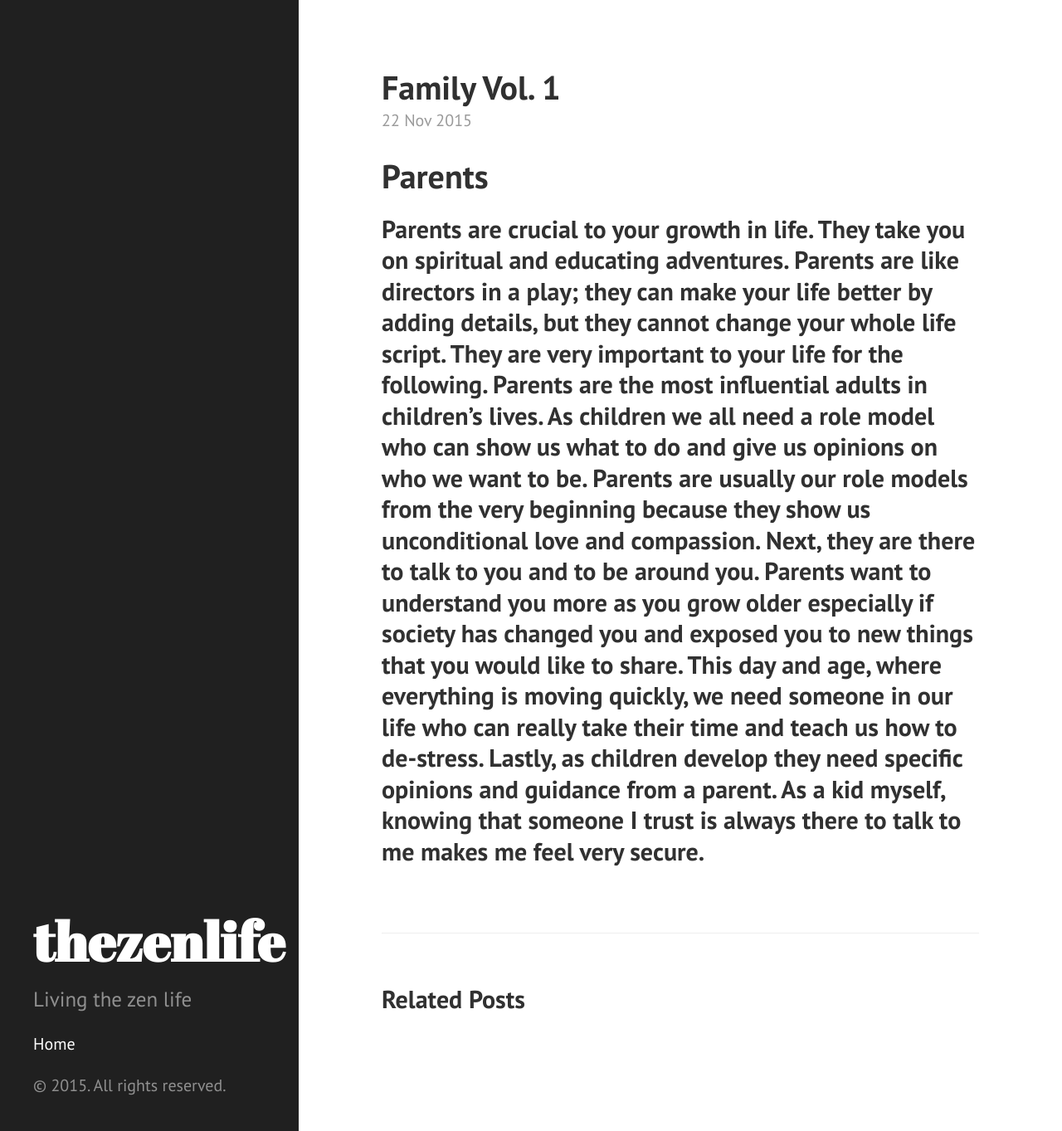
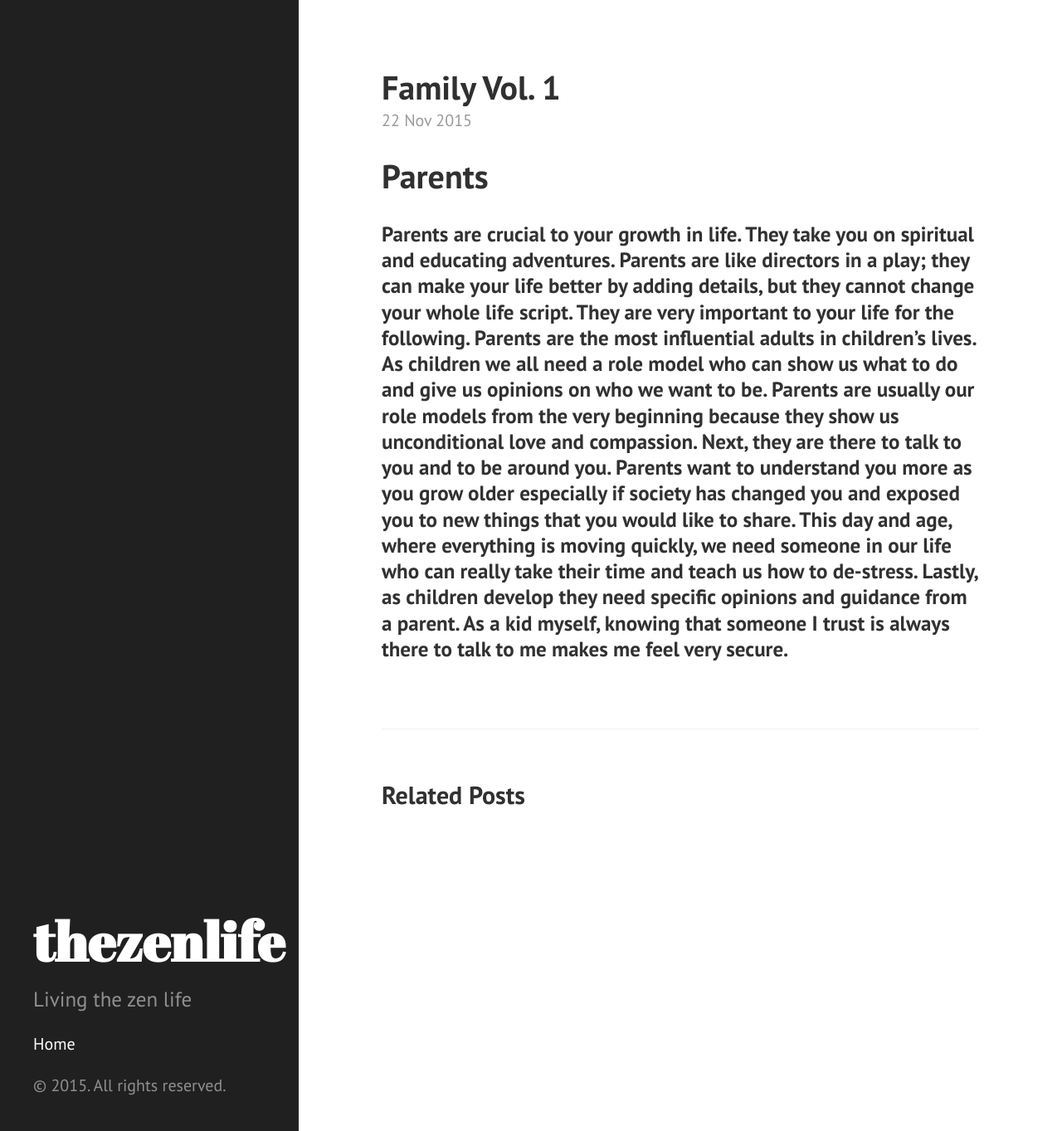
Before and after one commit to TheZenLife/TheZenLife.github.io, a Jekyll site: the page built from _posts/2015-11-22-family-vol-1.markdown, in a window 1280 px wide and 1363 px high. Shown: the whole window at 83% size. Built offline with Jekyll 4.4.1, drawn with Linux system fonts in a browser that asks for light colours.

```diff
--- a/_posts/2015-11-22-family-vol-1.markdown
+++ b/_posts/2015-11-22-family-vol-1.markdown
@@ -5,4 +5,4 @@ layout: post
 ---
 # Parents
 
-## Parents are crucial to your growth in life. They take you on spiritual and educating adventures. Parents are like directors in a play; they can make your life better by adding details, but they cannot change your whole life script. They are very important to your life for the following. Parents are the most influential adults in children's lives. As children we all need a role model who can show us what to do and give us opinions on who we want to be. Parents are usually our role models from the very beginning because they show us unconditional love and compassion. Next, they are there to talk to you and to be around you. Parents want to understand you more as you grow older especially if society has changed you and exposed you to new things that you would like to share. This day and age, where everything is moving quickly, we need someone in our life who can really take their time and teach us how to de-stress. Lastly, as children develop they need specific opinions and guidance from a parent. As a kid myself, knowing that someone I trust is always there to talk to me makes me feel very secure.
+### Parents are crucial to your growth in life. They take you on spiritual and educating adventures. Parents are like directors in a play; they can make your life better by adding details, but they cannot change your whole life script. They are very important to your life for the following. Parents are the most influential adults in children's lives. As children we all need a role model who can show us what to do and give us opinions on who we want to be. Parents are usually our role models from the very beginning because they show us unconditional love and compassion. Next, they are there to talk to you and to be around you. Parents want to understand you more as you grow older especially if society has changed you and exposed you to new things that you would like to share. This day and age, where everything is moving quickly, we need someone in our life who can really take their time and teach us how to de-stress. Lastly, as children develop they need specific opinions and guidance from a parent. As a kid myself, knowing that someone I trust is always there to talk to me makes me feel very secure.
```
